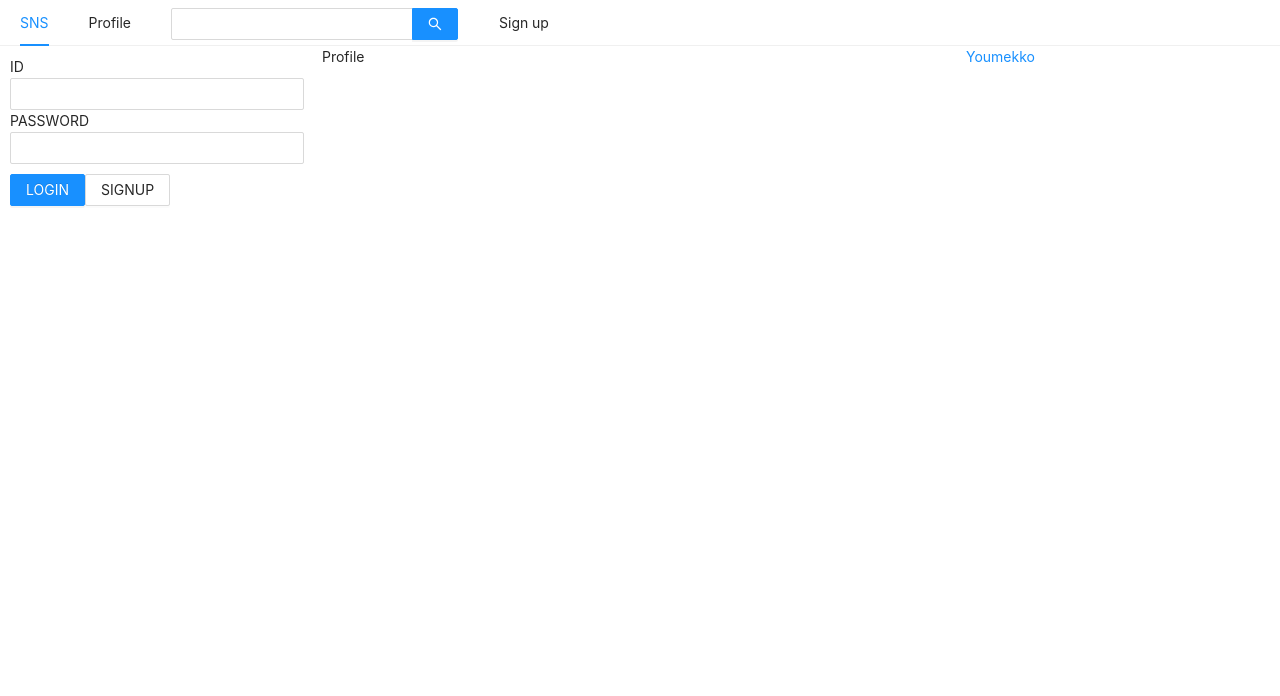
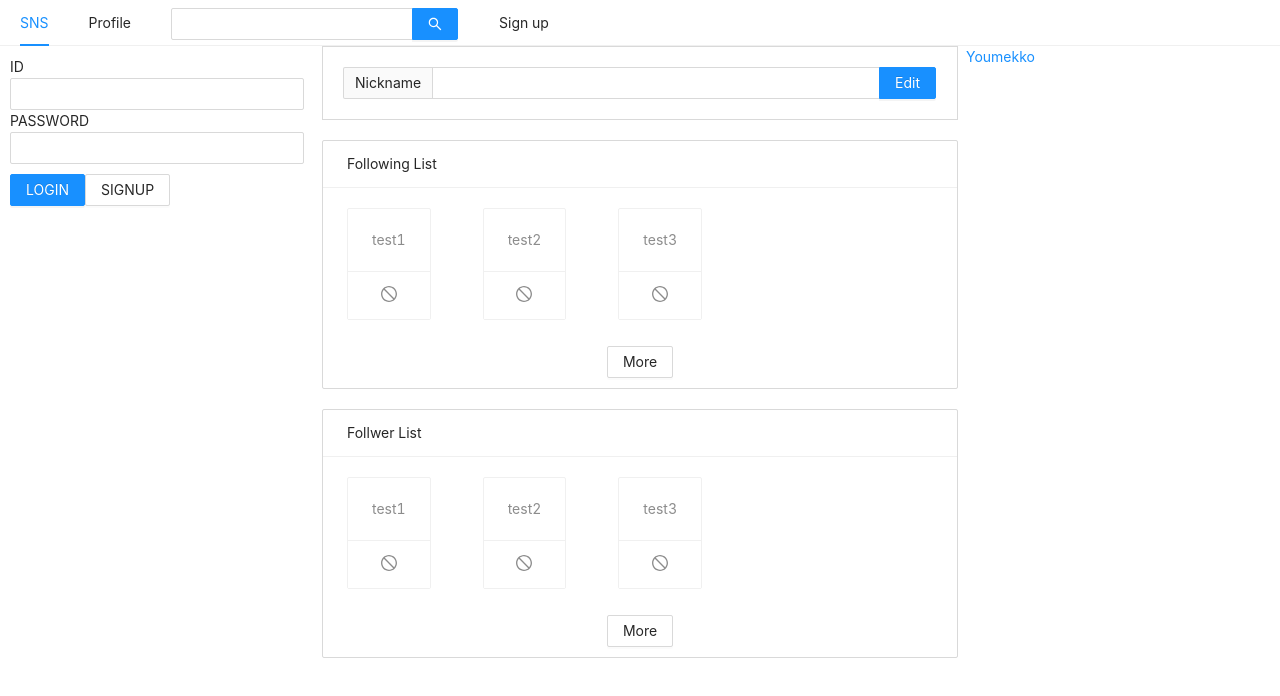
Before and after one commit to youmeeeee/try-react-sns-again, a Next.js app in the folder front/: page /profile in a window 1280 px wide. Shown: the top 696 px of the page. Built offline with nearby package versions, Linux system fonts and the light colour scheme.

Commit message:
day4_프로필 페이지 구현

```diff
--- /dev/null
+++ b/front/components/FollowList.js
@@ -0,0 +1,41 @@
+import React, { useMemo } from 'react'
+import PropTypes from 'prop-types'
+import { Card, List, Button } from 'antd'
+import { StopOutlined } from '@ant-design/icons'
+
+const FollowList = ({ header, data }) => {
+    const listStyle = useMemo(() => ({marginBottom: 20}), [])
+    const gridtStyle = useMemo(() => ({gutter: 4, xs: 2, md: 3}), [])
+    const divStyle = useMemo(() => ({textAlign: 'center', margin: '10px 0'}), [])
+    const listItemStyle = useMemo(() => ({marginTop: 20}), [])
+
+    return (
+        <List
+            style={listStyle}
+            grid={gridtStyle}
+            size="samll"
+            header={<div>{header}</div>}
+            loadMore={
+                <div style={divStyle}>
+                    <Button>More</Button>
+                </div>
+            }
+            bordered
+            dataSource={data}
+            renderItem={(item) => (
+                <List.Item style={listItemStyle}>
+                    <Card actions={[<StopOutlined key="stop" />]}>
+                        <Card.Meta description={item.nickname} />
+                    </Card>
+                </List.Item>
+            )}
+        />
+    )
+}
+
+FollowList.propTypes = {
+    header: PropTypes.string.isRequired,
+    data: PropTypes.array.isRequired
+}
+
+export default FollowList
--- /dev/null
+++ b/front/components/NicknameEditForm.js
@@ -0,0 +1,13 @@
+import React, { useMemo } from 'react'
+import { Form, Input } from 'antd'
+
+const NicknameEditForm = () => {
+    const style = useMemo(() => ({ marginBottom: '20px', border: '1px solid #d9d9d9', padding: '20px'}), [])
+    return (
+        <Form style={style}>
+            <Input.Search addonBefore="Nickname" enterButton="Edit" />
+        </Form>
+    )
+}
+
+export default NicknameEditForm
--- a/front/components/UserProfile.js
+++ b/front/components/UserProfile.js
@@ -1,5 +1,6 @@
 import React, { useCallback } from 'react'
 import { Card, Avatar, Button } from 'antd'
+import PropTypes from 'prop-types'
 
 export const UserProfile = ({ setIsLoggedIn }) => {
     const onLogout = useCallback(
@@ -26,8 +27,8 @@ export const UserProfile = ({ setIsLoggedIn }) => {
     )
 }
 
-UserProfile.prototype = {
-    // setIsLoggedIn: prototype
+UserProfile.propTypes = {
+    setIsLoggedIn: PropTypes.func.isRequired
 }
 
 export default UserProfile
--- a/front/pages/profile.js
+++ b/front/pages/profile.js
@@ -1,17 +1,21 @@
 import React from 'react'
 import AppLayout from '../components/AppLayout'
 import Head from 'next/head'
+import NicknameEditForm from '../components/NicknameEditForm'
+import FollowList from '../components/FollowList'
 
 const Profile = () => {
+    const followingList = [{nickname: 'test1'}, {nickname: 'test2'}, {nickname: 'test3'}]
+    const followerList = [{nickname: 'test1'}, {nickname: 'test2'}, {nickname: 'test3'}]
     return (
         <>
             <Head>
                 <title>Profile | SNS</title>
             </Head>
             <AppLayout>
-                <div>
-                    Profile
-                </div>
+                <NicknameEditForm />
+                <FollowList header="Following List" data={followingList} />
+                <FollowList header="Follwer List" data={followerList} />
             </AppLayout>
         </>
     )
```
Also changed, not shown: 1 other file (tests, documents, lock files or other folders).
